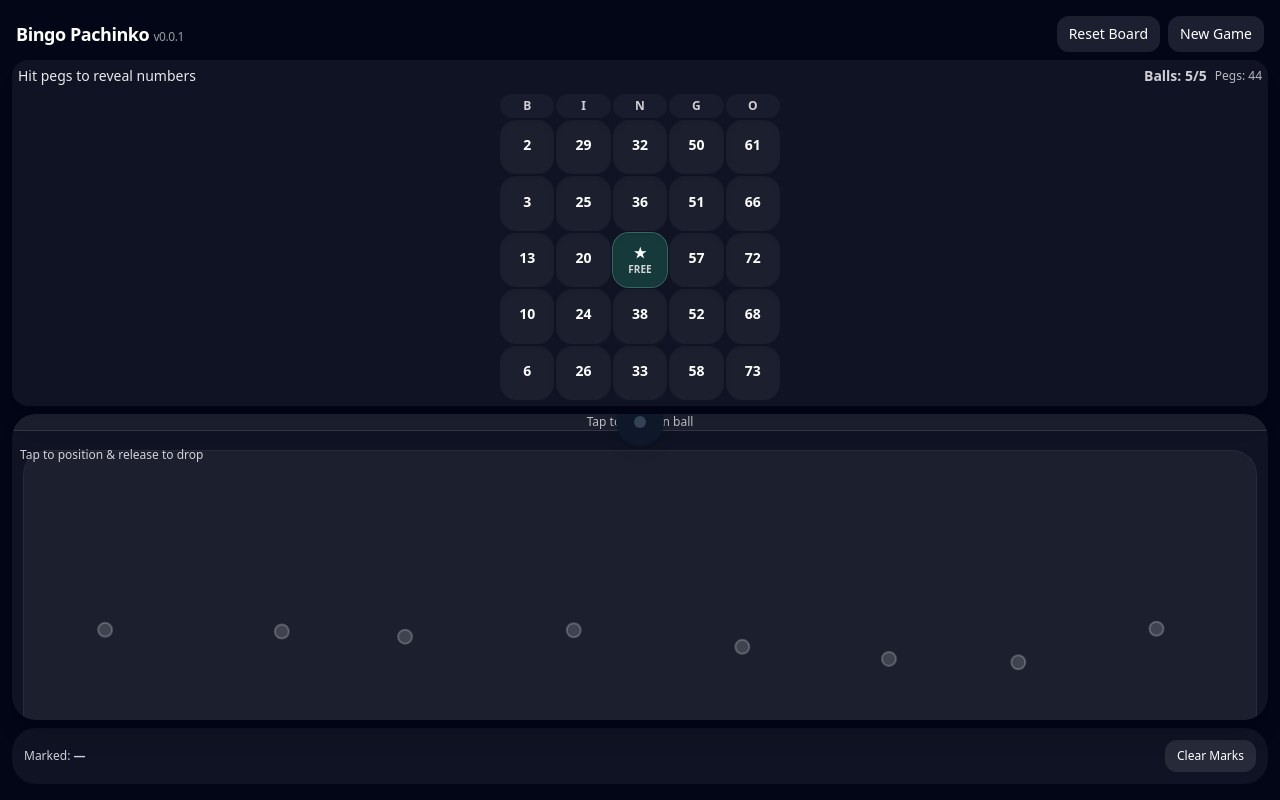
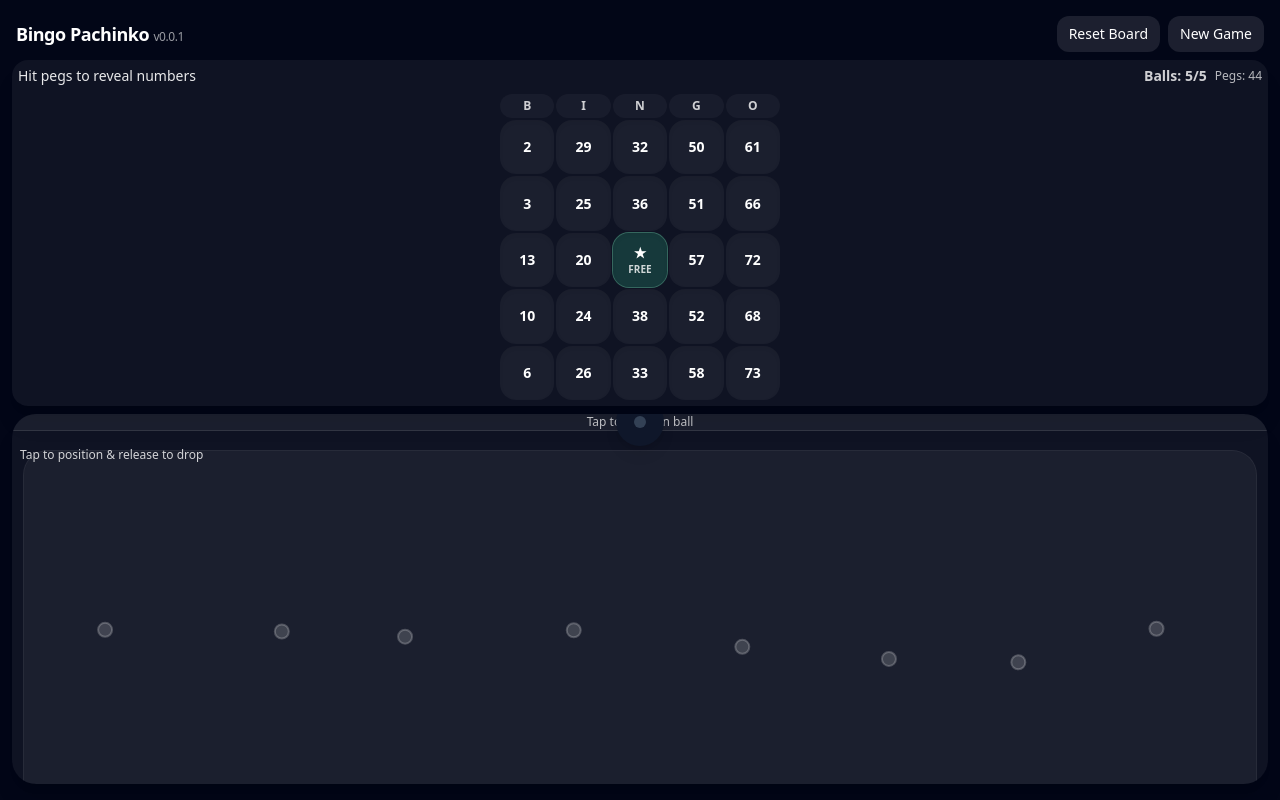
Before and after one commit to SEBalaban/bingo-chinko, a React (Vite) app: page / in a window 1280 px wide. Built offline with nearby package versions, Linux system fonts and the light colour scheme; the HTML template or start-up script is replaced by a standard one.

Commit message:
Remove bottom status area and MARK text from bingo card

```diff
--- a/src/BingoPachinkoGame.tsx
+++ b/src/BingoPachinkoGame.tsx
@@ -679,9 +679,11 @@ export default function BingoPachinkoGame() {
                   >
                     <div className="flex flex-col items-center leading-none">
                       <div className="tabular-nums">{free ? "★" : cell}</div>
-                      <div className={`mt-1 text-[10px] font-semibold ${on ? "opacity-80" : "opacity-50"}`}>
-                        {free ? "FREE" : on ? "MARK" : ""}
-                      </div>
+                      {free && (
+                        <div className="mt-1 text-[10px] font-semibold opacity-80">
+                          FREE
+                        </div>
+                      )}
                     </div>
                   </div>
                 );
@@ -831,20 +833,6 @@ export default function BingoPachinkoGame() {
             </div>
           </div>
         </div>
-
-        {/* Footer */}
-        <div className="rounded-3xl bg-white/5 p-3 flex items-center justify-between">
-          <div className="text-xs opacity-80">
-            Marked: <span className="font-semibold tabular-nums">{[...marked].sort((a, b) => a - b).slice(0, 12).join(", ") || "—"}</span>
-            {marked.size > 12 ? <span className="opacity-60"> …</span> : null}
-          </div>
-          <button
-            onClick={() => setMarked(new Set())}
-            className="rounded-xl bg-white/10 px-3 py-2 text-xs active:scale-[0.98]"
-          >
-            Clear Marks
-          </button>
-        </div>
       </div>
 
       {/* Safe-area padding for iOS */}
```
